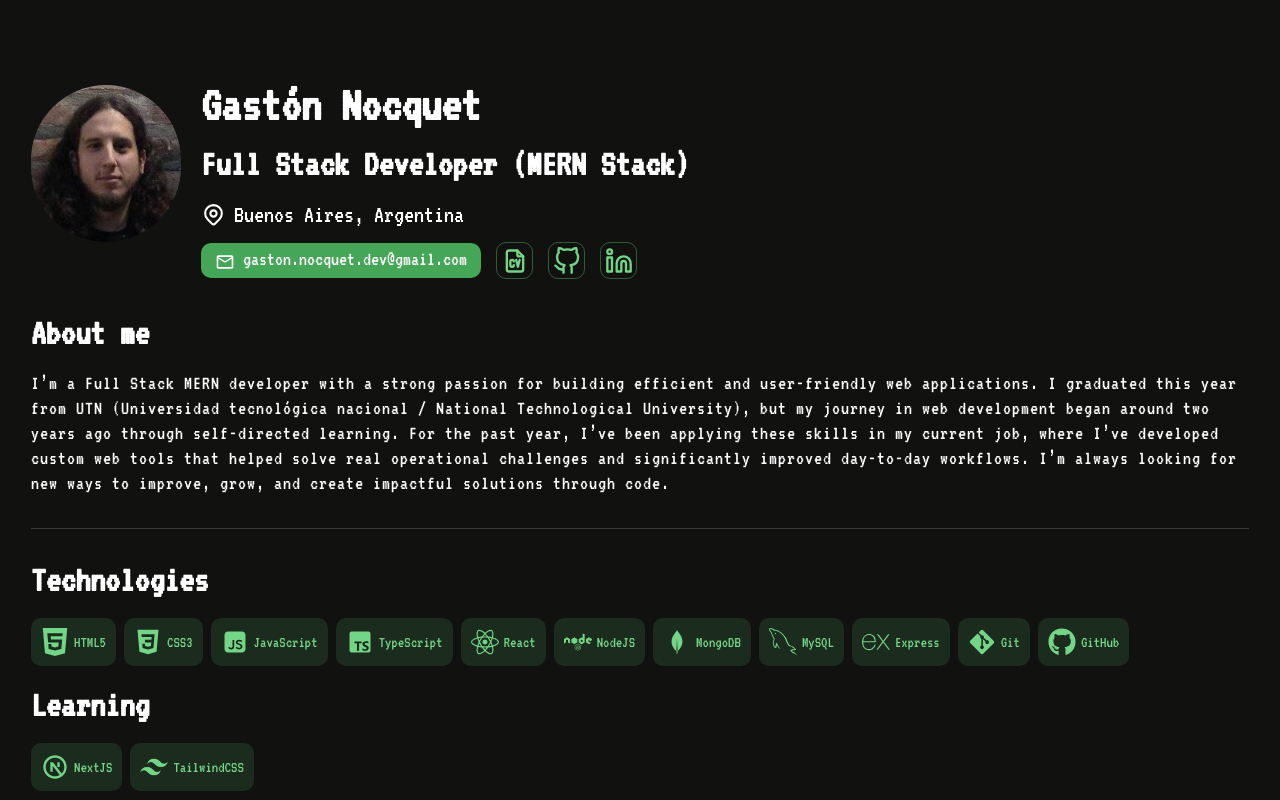
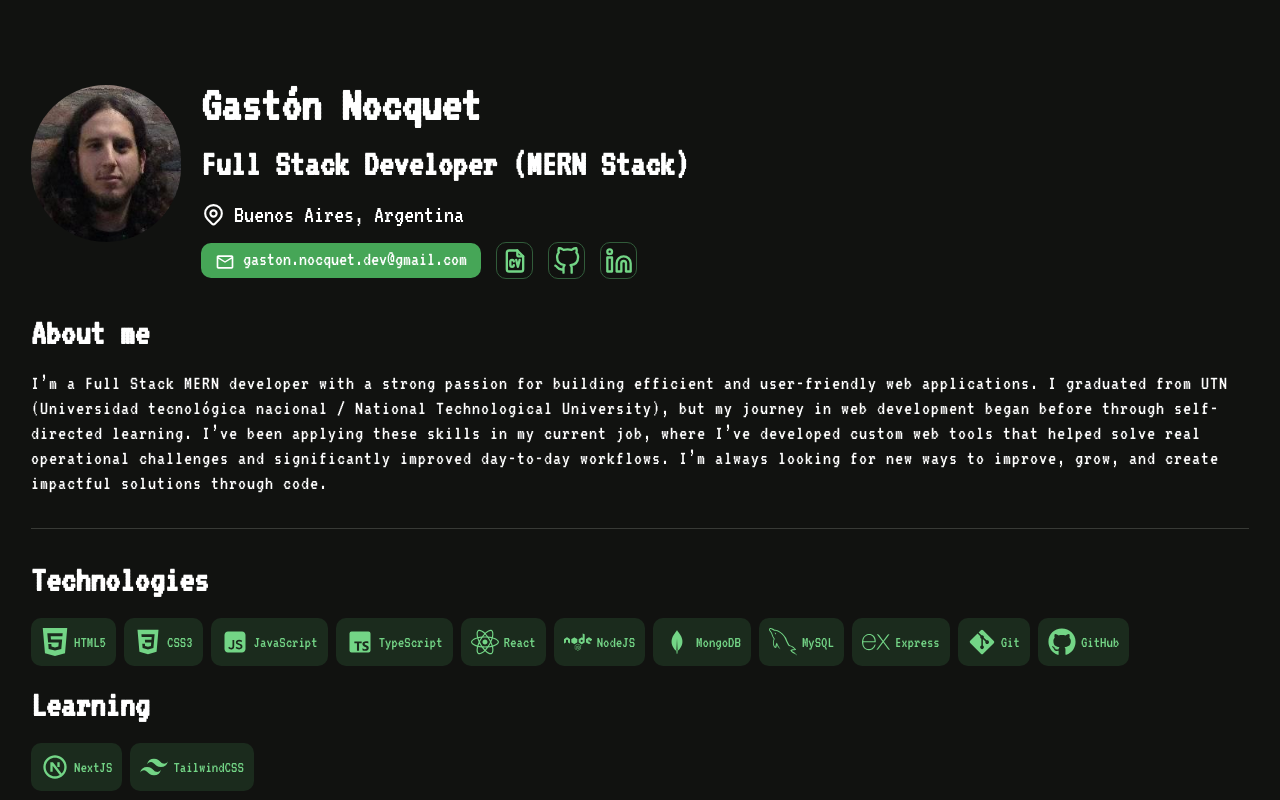
Before and after one commit to gastonnoc/Portafolio, a React (Vite) app: page / in a window 1280 px wide. Shown: the top 800 px of the page. Built offline with nearby package versions, Linux system fonts and the light colour scheme.

Commit message:
Aabout me actualization

```diff
--- a/src/components/AboutMe.jsx
+++ b/src/components/AboutMe.jsx
@@ -9,10 +9,9 @@ const AboutMe = () => {
 
       <p className="text">
         I’m a Full Stack MERN developer with a strong passion for building
-        efficient and user-friendly web applications. I graduated this year from
+        efficient and user-friendly web applications. I graduated from
         UTN (Universidad tecnológica nacional / National Technological
-        University), but my journey in web development began around two years
-        ago through self-directed learning. For the past year, I’ve been
+        University), but my journey in web development began before through self-directed learning. I’ve been
         applying these skills in my current job, where I’ve developed custom web
         tools that helped solve real operational challenges and significantly
         improved day-to-day workflows. I’m always looking for new ways to
```
